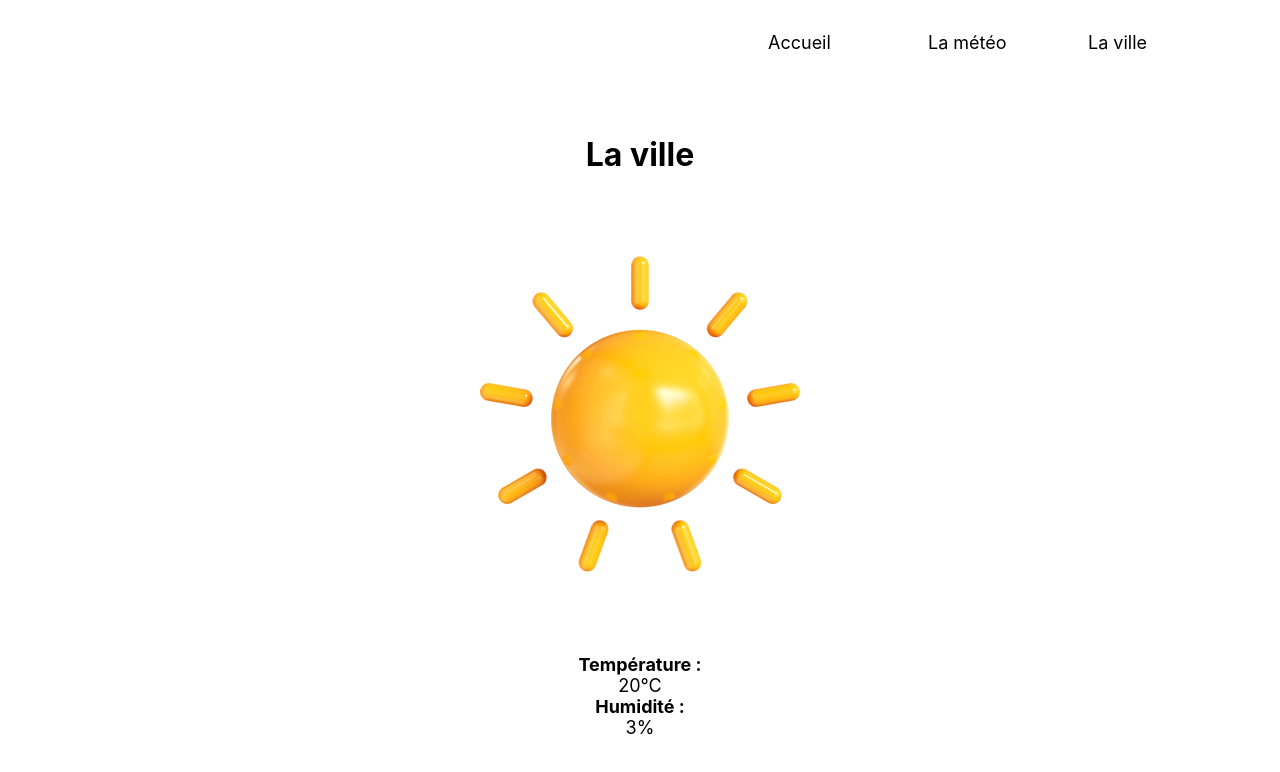
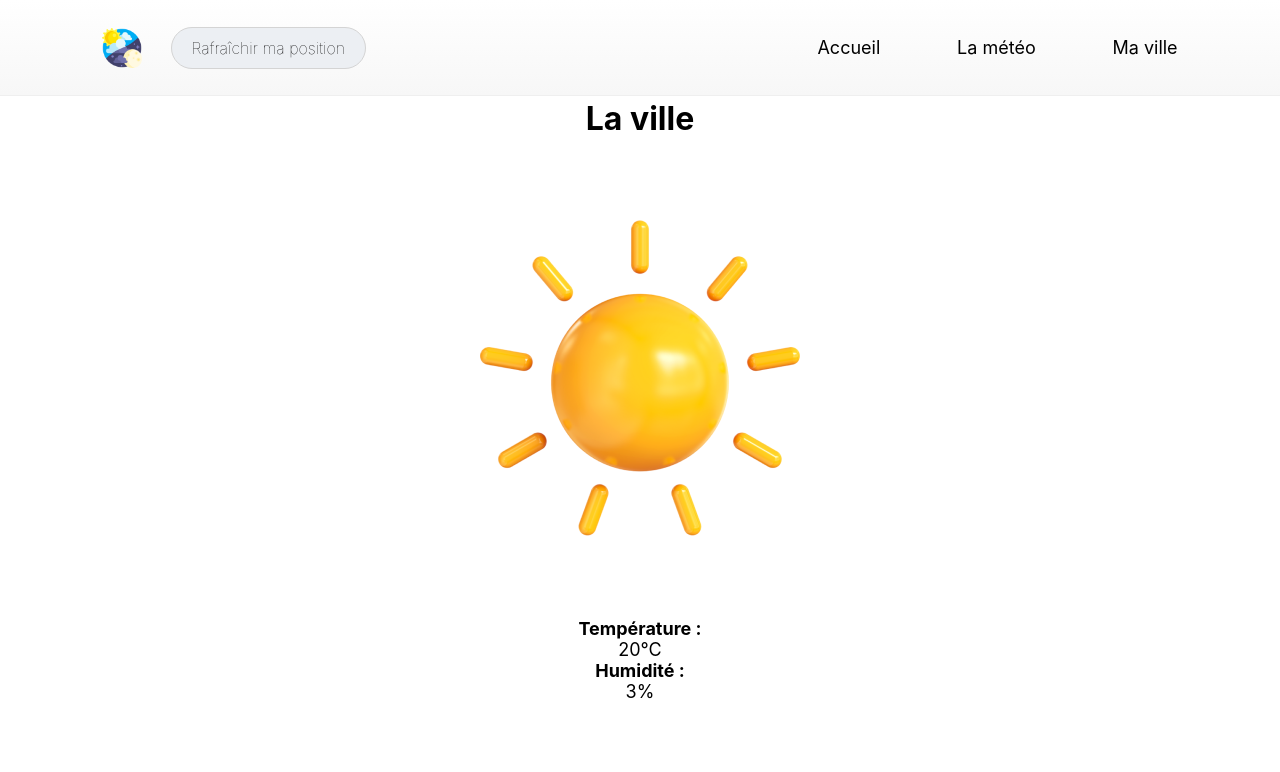
Before and after one commit to maxbraudel/meteo, a plain HTML site: page page1.html in a window 1280 px wide. Drawn offline with Linux system fonts and the light colour scheme; no server answers.

Commit message:
correction page1 header

```diff
--- a/css/page1.css
+++ b/css/page1.css
@@ -1,16 +1,3 @@
-*{
-    margin:0;
-    padding:0;
-
-    font-family: Inter;
-    overflow-x: hidden;
-}
-
-*, *::after, *::before {
-    box-sizing: border-box;
-}
-
-
 img{
     display: block;
 }
@@ -28,55 +15,14 @@ h2{
     font-size: 48px;
 }
 
-header{
-    margin: 2.5%;
-    display: flex;
-    justify-content: flex-end;
-}
-
-header nav ul {
-    display: flex;
-    justify-content: flex-end;
-    align-items: center;
-}
-
-header nav ul li {
-    list-style-type: none;
-    width: 20vh;
-}
-
-header nav ul li a {
-    text-decoration: none;
-    color: black;
-}
-
-#mobile-menu-btn {
-    display: none;
-    cursor: pointer;
-}
-
-#mobile-menu {
-    display: none;
-    position: fixed;
-    top: 0;
-    right: 0;
-    width: 100%;
-    height: 30%;
-    padding:5%;
-    background-color: #fff;
-    z-index: 1000;
-
-
-    justify-content: space-between;
-}
-
-#mobile-menu ul {
-    list-style-type: none;
-}
-
 main {
     padding: 50px 20px;
     text-align:center;
+    display: flex;
+    flex-direction: column;
+    justify-content: center;
+    align-items: center;
+    height: 100vh;
 }
 
 main h2 {
--- a/page1.html
+++ b/page1.html
@@ -4,45 +4,55 @@
     <meta charset="UTF-8">
     <meta name="viewport" content="width=device-width, initial-scale=1.0">
     <link rel="stylesheet" href="css/page1.css">
+    <link rel="stylesheet" href="css/layout.css">
     <title>Weather for you 🌤</title>
 </head>
 <body>
 
     <header>
+        <div id="navBar">
             <nav id="desktop-menu">
+                <div>
+                    <img src="./img/favicon.png" height="40px" alt="logo" class="no-select">
+                    <div id="reset-position-btn" onclick="refreshLocalisationAndReload()" class="btn">Rafraîchir ma position</div>
+                </div>
                 <ul>
                     <li><a href="./index.html">Accueil</a></li>
                     <li><a href="./page1.html">La météo</a></li>
-                <li><a href="./infos.html">La ville</a></li>
+                    <li><a href="./ville.html">Ma ville</a></li>
                 </ul>
             </nav>
-
+            <div id="desktop-bar">
+                <img src="./img/favicon.png" height="40px" alt="logo" class="no-select">
                 <div id="mobile-menu-btn">
                     <svg xmlns="http://www.w3.org/2000/svg" width="50" height="50" viewBox="0 0 24 24" fill="none" stroke="currentColor" stroke-width="2" stroke-linecap="round" stroke-linejoin="round" class="lucide lucide-align-justify"><path d="M3 12h18"/><path d="M3 18h18"/><path d="M3 6h18"/></svg>
                 </div>
-
+            </div>
+        </div>
         <div id="mobile-menu">
             <ul>
-                <li><a href="index.html">Accueil</a></li>
+                <li><a href="./index.html">Accueil</a></li>
                 <li><a href="./page1.html">La météo</a></li>
-                <li><a href="ia.html">La ville</a></li>
+                <li><a href="./ville.html">Ma ville</a></li>
+                <li><div id="reset-position-btn" onclick="refreshLocalisationAndReload()" class="btn">Rafraîchir ma position</div></li>
             </ul>
             <div id="return">
                 <svg xmlns="http://www.w3.org/2000/svg" width="50" height="50" viewBox="0 0 24 24" fill="none" stroke="currentColor" stroke-width="2" stroke-linecap="round" stroke-linejoin="round" class="lucide lucide-arrow-right"><path d="M5 12h14"/><path d="m12 5 7 7-7 7"/></svg>
             </div>
         </div>
-
     </header>
 
     <main>
+        <div class="main-wrapper">
             <h2 class="city">La ville</h2>
             <div id="meteo-section-img">
-            <img src="img/soleil.png" alt="image d'un soleil">
+                <img class="no-select" src="img/soleil.png" alt="image d'un soleil">
             </div>
             <p><strong>Température : </strong></p>
                 <p class = "temp">20°C</p>
             <p><strong>Humidité : </strong></p>
                 <p class="hum">3%</p>
+            </div>
         </div>
     </main>
 
```
Lines whose indentation alone changed are shown as unchanged.
